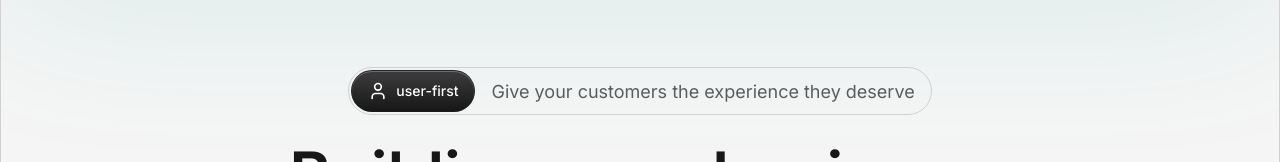
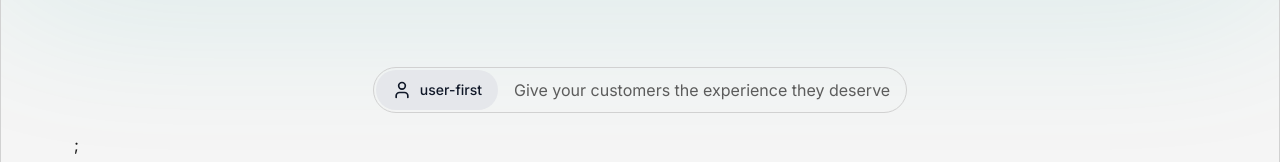
Before and after one commit to uxppl/theuxpeople, a Next.js app: page / in a window 1280 px wide. Shown: the part 157-319 px from the top of the page. Built offline with nearby package versions, Linux system fonts and the light colour scheme; no server answers.

Commit message:
fixed the header again

```diff
--- a/components/Hero.tsx
+++ b/components/Hero.tsx
@@ -61,15 +61,19 @@ export const Hero = () => {
       className="pb-20 pt-28 md:pt-44 space-y-5 max-w-[1180px] mx-auto px-6"
       id="home"
     >
+
       <div
         ref={topBarRef}
         className="flex items-center gap-4 w-fit mx-auto border border-sub-border md:py-0.5 md:pl-0.5 md:pr-4 rounded-full"
       >
-        <Button icon={<User />}>user-first</Button>
-        <span className="text-base md:text-[18px] font-normal text-sub-color">
+        <div className="flex items-center gap-2 px-4 py-1 h-10 bg-gray-200 rounded-full bg-gray-100 text-gray-900 text-sm font-medium">
+          <User className="w-5 h-5" />
+          user-first
+        </div>
+        <span className="text-base md:text-[16px] font-normal text-sub-color">
           Give your customers the experience they deserve
         </span>
-      </div>
+      </div>;
       <div className="flex flex-col items-center">
         <h1
           ref={titleRef}
```
